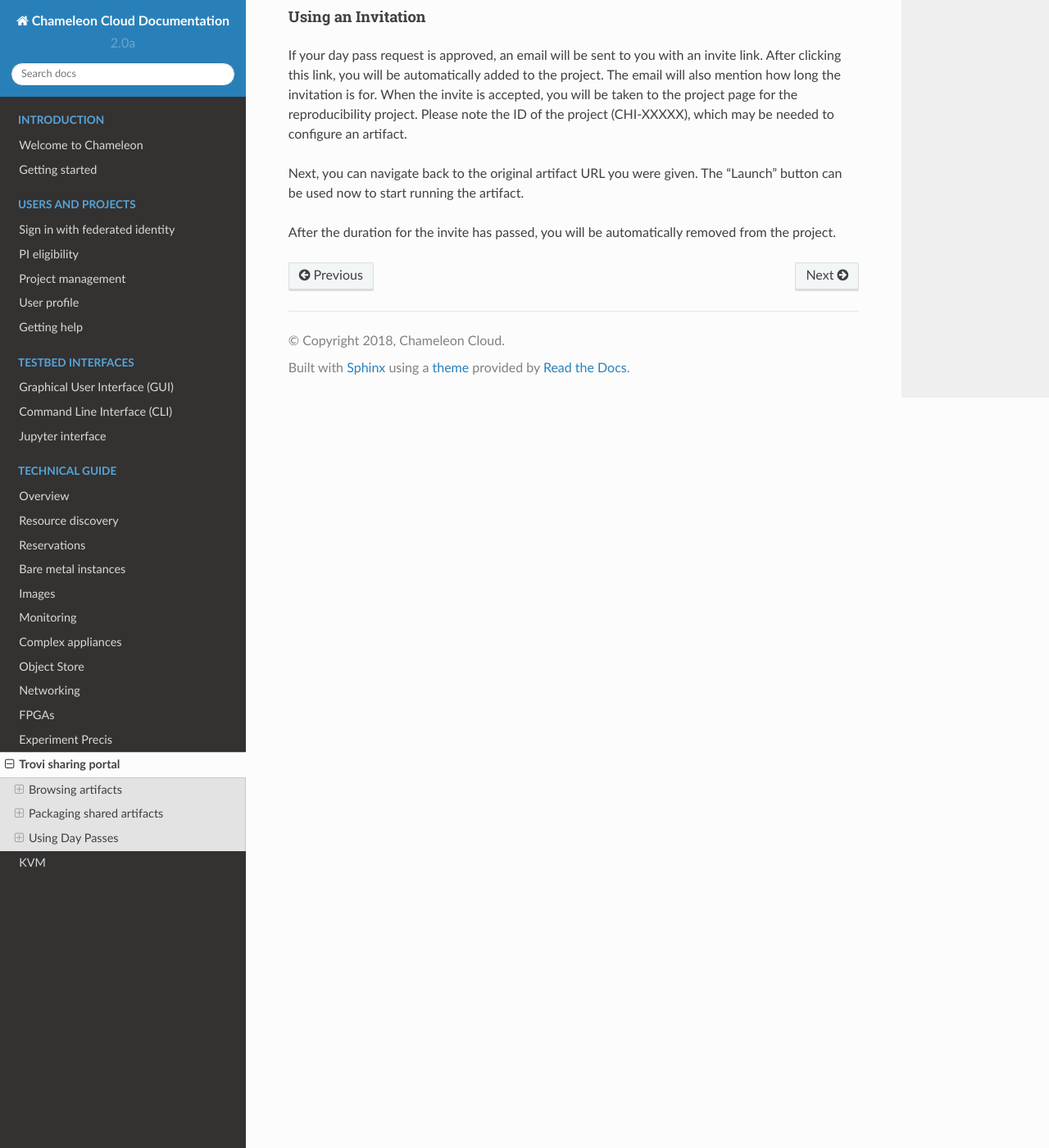
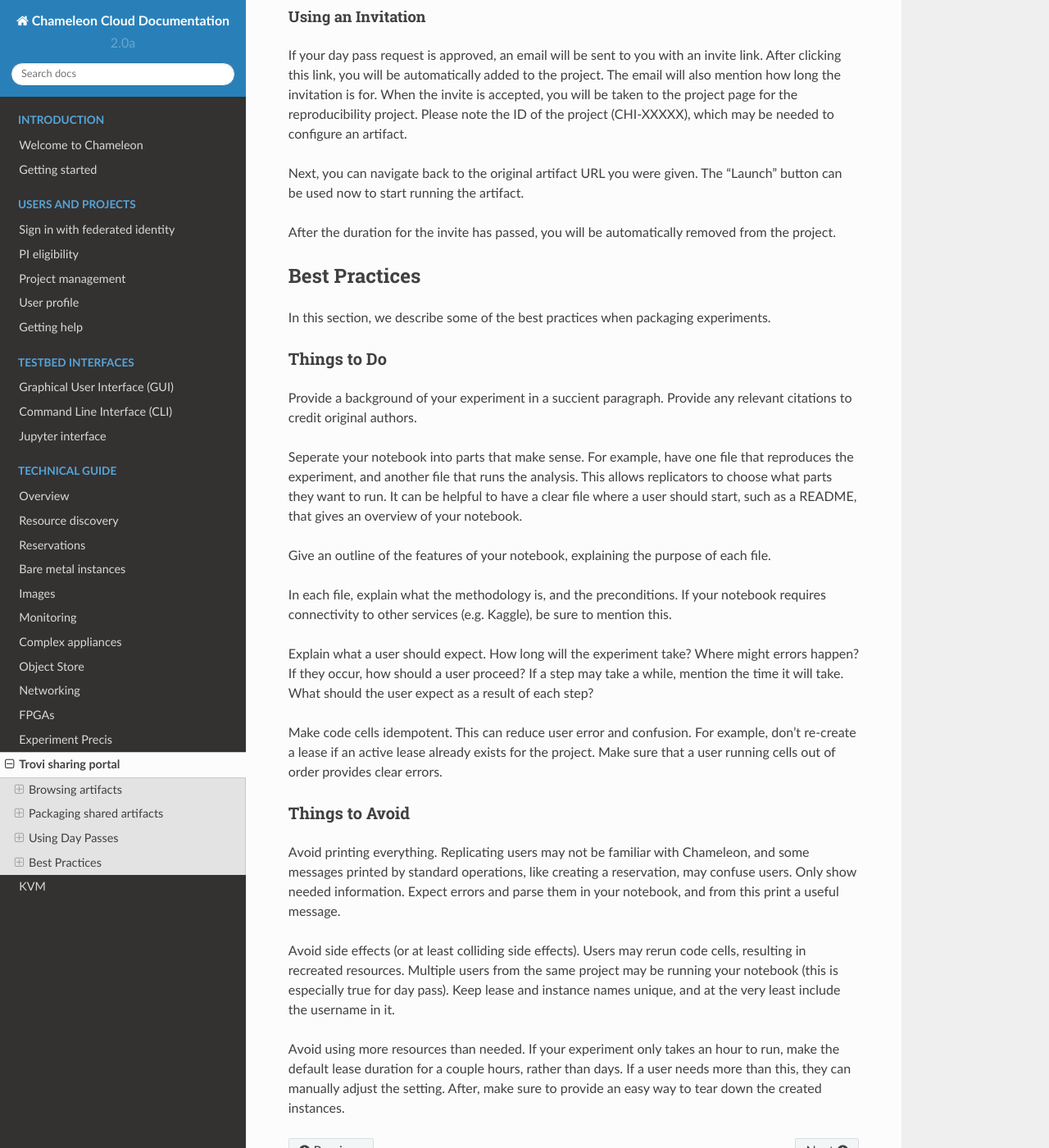
Before and after one commit to ChameleonCloud/docs, a Sphinx documentation site: the page built from source/technical/sharing.rst, in a window 1280 px wide and 1400 px high, scrolled down 7027 px. Shown: the whole window at 82% size. Built offline with Sphinx 7.4.7 and the Read the Docs theme 2.0.0, drawn with Linux system fonts in a browser that asks for light colours.

Commit message:
Add trovi best practices section

```diff
--- a/source/technical/sharing.rst
+++ b/source/technical/sharing.rst
@@ -259,3 +259,58 @@ Next, you can navigate back to the original artifact URL you were given. The
 
 After the duration for the invite has passed, you will be automatically removed
 from the project.
+
+
+Best Practices
+==============
+
+In this section, we describe some of the best practices when packaging
+experiments.
+
+Things to Do
+------------
+
+Provide a background of your experiment in a succient paragraph. Provide any
+relevant citations to credit original authors.
+
+Seperate your notebook into parts that make sense. For example, have one file
+that reproduces the experiment, and another file that runs the analysis. This
+allows replicators to choose what parts they want to run. It can be helpful to
+have a clear file where a user should start, such as a README, that gives an
+overview of your notebook.
+
+Give an outline of the features of your notebook, explaining the purpose of
+each file.
+
+In each file, explain what the methodology is, and the preconditions. If your
+notebook requires connectivity to other services (e.g. Kaggle), be sure to
+mention this.
+
+Explain what a user should expect. How long will the experiment take? Where
+might errors happen? If they occur, how should a user proceed? If a step may
+take a while, mention the time it will take. What should the user expect as a
+result of each step?
+
+Make code cells idempotent. This can reduce user error and confusion. For
+example, don't re-create a lease if an active lease already exists for the
+project. Make sure that a user running cells out of order provides clear
+errors.
+
+Things to Avoid
+---------------
+
+Avoid printing everything. Replicating users may not be familiar with Chameleon,
+and some messages printed by standard operations, like creating a reservation,
+may confuse users. Only show needed information. Expect errors and parse them in
+your notebook, and from this print a useful message.
+
+Avoid side effects (or at least colliding side effects). Users may rerun code
+cells, resulting in recreated resources. Multiple users from the same project
+may be running your notebook (this is especially true for day pass). Keep
+lease and instance names unique, and at the very least include the username in
+it.
+
+Avoid using more resources than needed. If your experiment only takes an hour
+to run, make the default lease duration for a couple hours, rather than days.
+If a user needs more than this, they can manually adjust the setting. After,
+make sure to provide an easy way to tear down the created instances.
```
